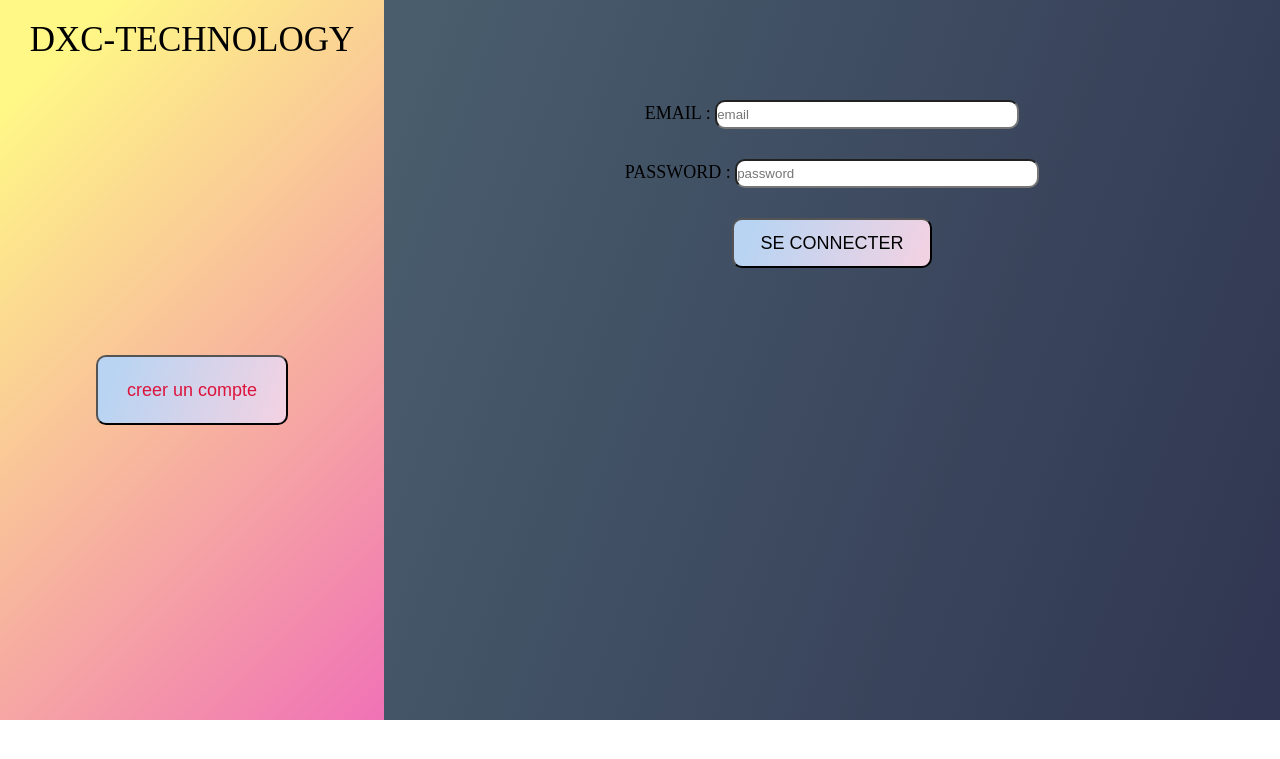
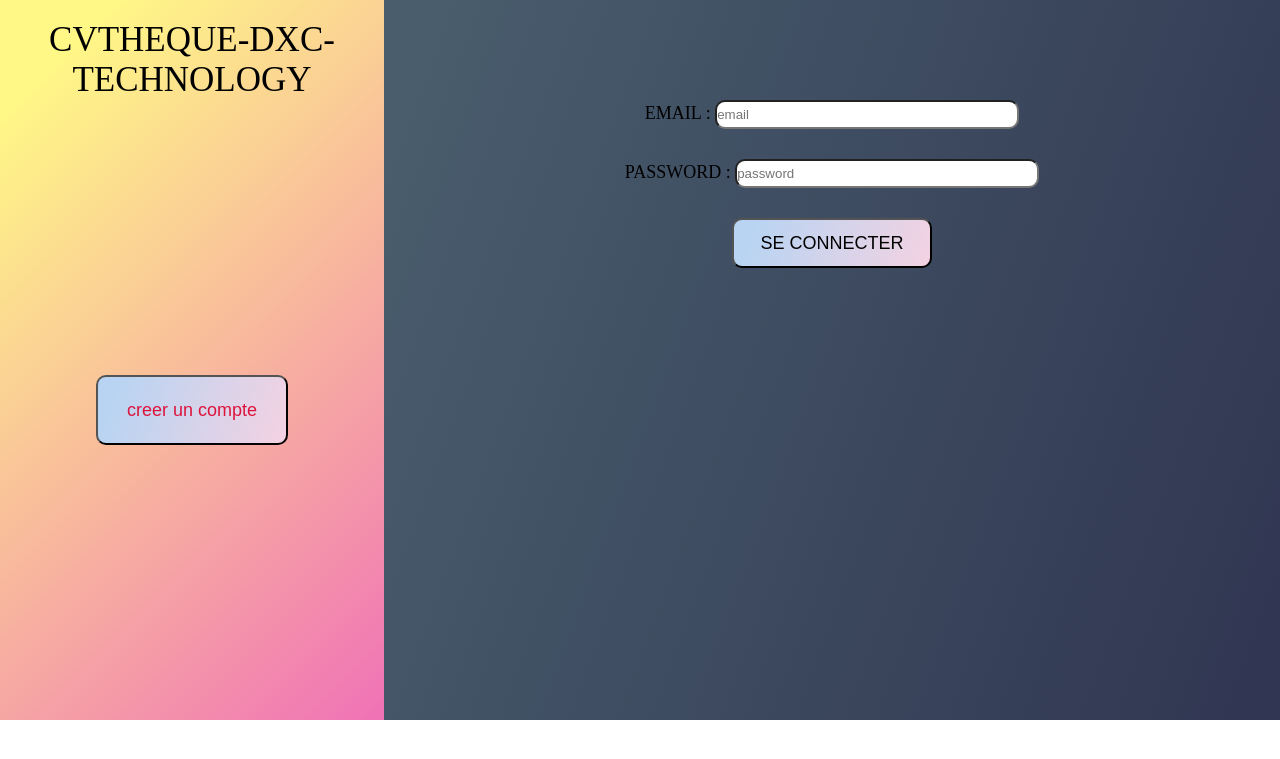
Before and after one commit to Salaheddinezafati/cvtheque, a PHP site: page /login.php in a window 1280 px wide. Shown: the top 759 px of the page. Run offline with PHP 8.4, Linux system fonts and the light colour scheme.

Commit message:
Update login.php

```diff
--- a/login.php
+++ b/login.php
@@ -14,7 +14,7 @@
 
 
         <div class="main1">
-            <span>dxc-technology</span>
+            <span>cvtheque-dxc-technology</span>
             <button class="btn">creer un compte</button>
         </div>
 
```
